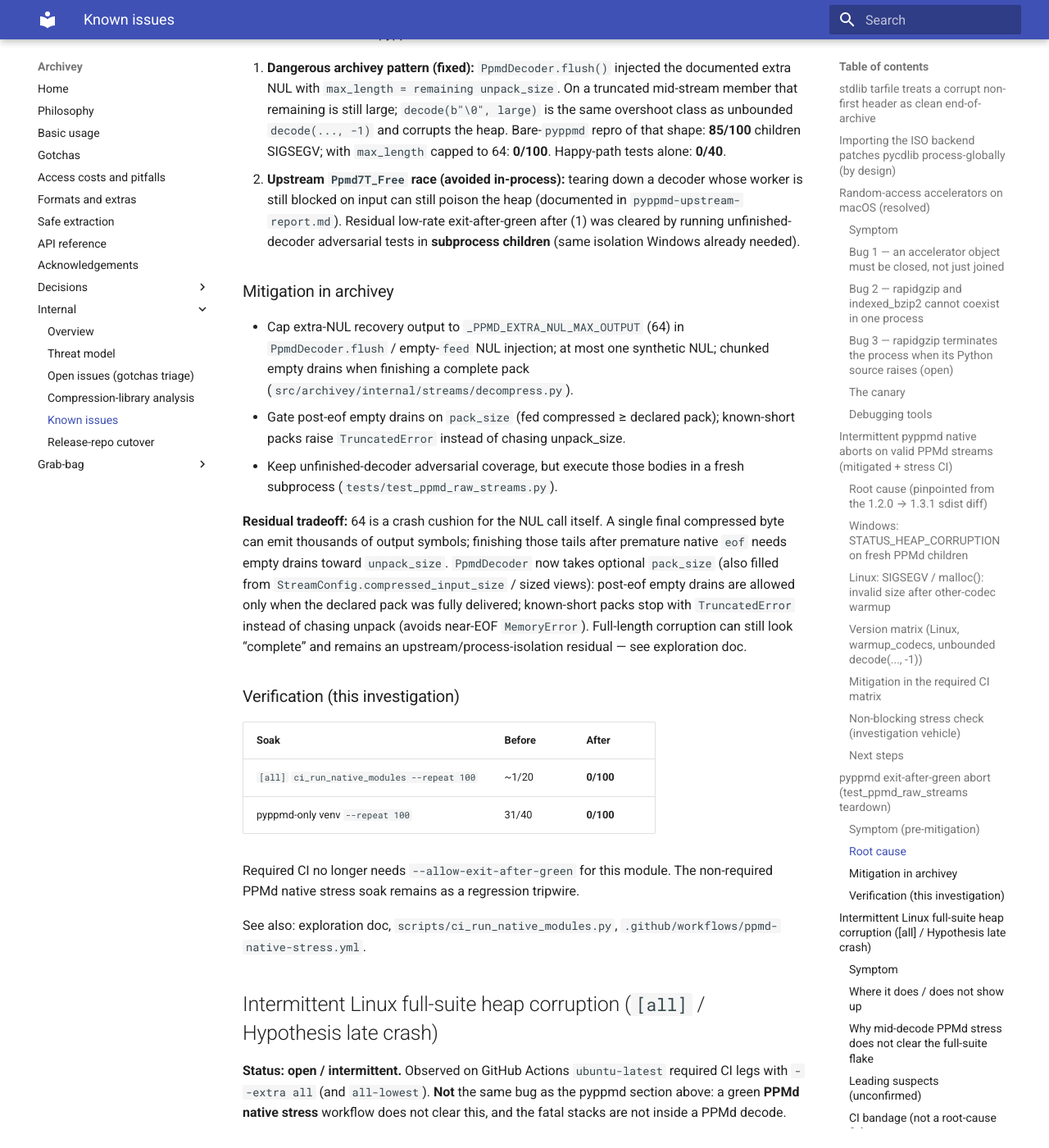
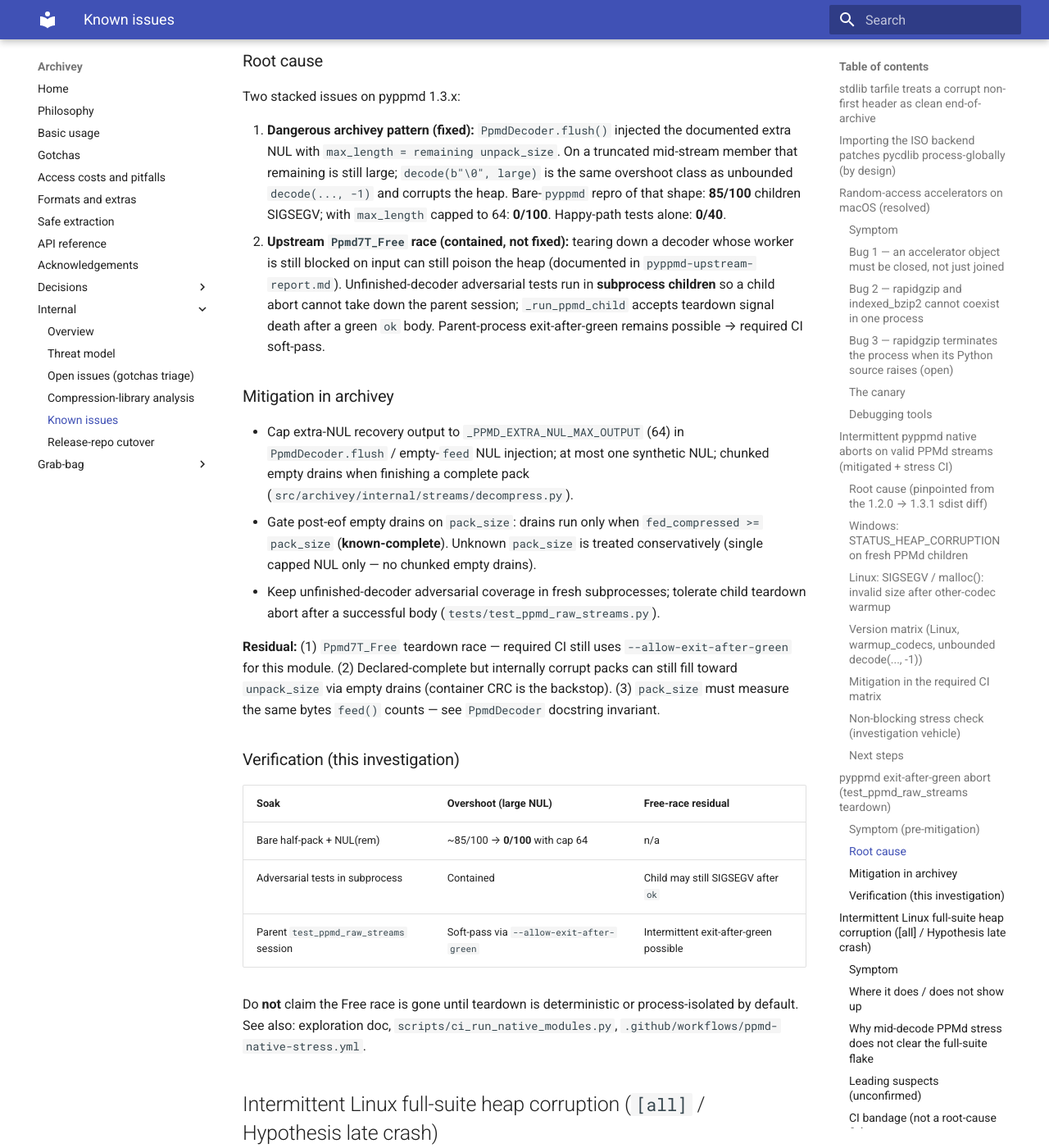
Before and after one commit to davitf/archivey-2, an MkDocs documentation site: the page built from docs/internal/known-issues.md, in a window 1280 px wide and 1400 px high, scrolled down 10776 px. Shown: the whole window at 82% size. Built offline with MkDocs 1.6.1 and Material for MkDocs 9.7.7, drawn with Linux system fonts in a browser that asks for light colours; some of the changed text lies outside the part shown.

Commit message:
Address PR #188 review: honest Free-race residual + conservative pack gate
Restore --allow-exit-after-green and tolerate child teardown SIGSEGV after a
green ok body — decode overshoot is mitigated, Ppmd7T_Free is not. Restrict
post-eof empty drains to known-complete packs only; document the
fed==pack_size invariant and extend the native investigation brief.

Co-authored-by: Davi Figueiredo <davitf@users.noreply.github.com>

```diff
--- a/docs/internal/known-issues.md
+++ b/docs/internal/known-issues.md
@@ -380,10 +380,14 @@ ARCHIVEY_PPMD_STRESS_ITERS=30 uv run --no-sync python scripts/ppmd_native_stress
 
 ## `pyppmd` exit-after-green abort (`test_ppmd_raw_streams` teardown)
 
-**Status: mitigated (2026-07-23).** Separate fingerprint from the mid-decode /
-`warmup_codecs` / unbounded-`decode(..., -1)` bug above. Root cause was an
-archivey usage pattern on **truncated** PPMd7 streams, not an interaction with
-`rapidgzip`/lz4/brotli. Full lab notes:
+**Status: partially mitigated (2026-07-23).** Separate fingerprint from the
+mid-decode / `warmup_codecs` / unbounded-`decode(..., -1)` bug above. The
+**decode-time overshoot** (large NUL flush on truncated streams) is fixed. The
+upstream **`Ppmd7T_Free` teardown race** on unfinished workers is **not**
+eliminated — subprocess isolation contains it so it cannot kill the parent
+pytest session, but children can still SIGSEGV after printing `ok`, and the
+parent process can still intermittently exit-after-green. Required CI therefore
+keeps `--allow-exit-after-green` for this module. Full lab notes:
 `docs/internal/ppmd-exit-after-green-exploration.md`.
 
 ### Symptom (pre-mitigation)
@@ -407,11 +411,12 @@ Two stacked issues on pyppmd 1.3.x:
    same overshoot class as unbounded `decode(..., -1)` and corrupts the heap.
    Bare-`pyppmd` repro of that shape: **85/100** children SIGSEGV; with
    `max_length` capped to 64: **0/100**. Happy-path tests alone: **0/40**.
-2. **Upstream `Ppmd7T_Free` race (avoided in-process):** tearing down a decoder
+2. **Upstream `Ppmd7T_Free` race (contained, not fixed):** tearing down a decoder
    whose worker is still blocked on input can still poison the heap (documented in
-   `pyppmd-upstream-report.md`). Residual low-rate exit-after-green after (1) was
-   cleared by running unfinished-decoder adversarial tests in **subprocess
-   children** (same isolation Windows already needed).
+   `pyppmd-upstream-report.md`). Unfinished-decoder adversarial tests run in
+   **subprocess children** so a child abort cannot take down the parent session;
+   `_run_ppmd_child` accepts teardown signal death after a green `ok` body.
+   Parent-process exit-after-green remains possible → required CI soft-pass.
 
 ### Mitigation in archivey
 
@@ -419,33 +424,29 @@ Two stacked issues on pyppmd 1.3.x:
   `PpmdDecoder.flush` / empty-`feed` NUL injection; at most one synthetic NUL;
   chunked empty drains when finishing a complete pack
   (`src/archivey/internal/streams/decompress.py`).
-- Gate post-eof empty drains on ``pack_size`` (fed compressed ≥ declared pack);
-  known-short packs raise ``TruncatedError`` instead of chasing unpack_size.
-- Keep unfinished-decoder adversarial coverage, but execute those bodies in a
-  fresh subprocess (`tests/test_ppmd_raw_streams.py`).
+- Gate post-eof empty drains on ``pack_size``: drains run only when
+  ``fed_compressed >= pack_size`` (**known-complete**). Unknown ``pack_size`` is
+  treated conservatively (single capped NUL only — no chunked empty drains).
+- Keep unfinished-decoder adversarial coverage in fresh subprocesses; tolerate
+  child teardown abort after a successful body (`tests/test_ppmd_raw_streams.py`).
 
-**Residual tradeoff:** 64 is a crash cushion for the NUL call itself. A single
-final compressed byte can emit thousands of output symbols; finishing those
-tails after premature native ``eof`` needs empty drains toward ``unpack_size``.
-``PpmdDecoder`` now takes optional ``pack_size`` (also filled from
-``StreamConfig.compressed_input_size`` / sized views): post-eof empty drains are
-allowed only when the declared pack was fully delivered; known-short packs stop
-with ``TruncatedError`` instead of chasing unpack (avoids near-EOF
-``MemoryError``). Full-length corruption can still look “complete” and remains an
-upstream/process-isolation residual — see exploration doc.
+**Residual:** (1) `Ppmd7T_Free` teardown race — required CI still uses
+`--allow-exit-after-green` for this module. (2) Declared-complete but internally
+corrupt packs can still fill toward `unpack_size` via empty drains (container CRC
+is the backstop). (3) `pack_size` must measure the same bytes `feed()` counts —
+see `PpmdDecoder` docstring invariant.
 
 ### Verification (this investigation)
 
-| Soak | Before | After |
-|------|--------|-------|
-| `[all]` `ci_run_native_modules --repeat 100` | ~1/20 | **0/100** |
-| pyppmd-only venv `--repeat 100` | 31/40 | **0/100** |
+| Soak | Overshoot (large NUL) | Free-race residual |
+|------|----------------------|--------------------|
+| Bare half-pack + NUL(rem) | ~85/100 → **0/100** with cap 64 | n/a |
+| Adversarial tests in subprocess | Contained | Child may still SIGSEGV after `ok` |
+| Parent `test_ppmd_raw_streams` session | Soft-pass via `--allow-exit-after-green` | Intermittent exit-after-green possible |
 
-Required CI no longer needs `--allow-exit-after-green` for this module. The
-non-required PPMd native stress soak remains as a regression tripwire.
-
-See also: exploration doc, `scripts/ci_run_native_modules.py`,
-`.github/workflows/ppmd-native-stress.yml`.
+Do **not** claim the Free race is gone until teardown is deterministic or
+process-isolated by default. See also: exploration doc,
+`scripts/ci_run_native_modules.py`, `.github/workflows/ppmd-native-stress.yml`.
 
 ## Intermittent Linux full-suite heap corruption (`[all]` / Hypothesis late crash)
 
```
Also changed, not shown: docs/internal/open-issues.md (+3 -2 lines), docs/internal/ppmd-exit-after-green-exploration.md (+23 -18 lines), docs/internal/ppmd-native-investigation-brief.md (+26 -1 lines), 5 other files.
